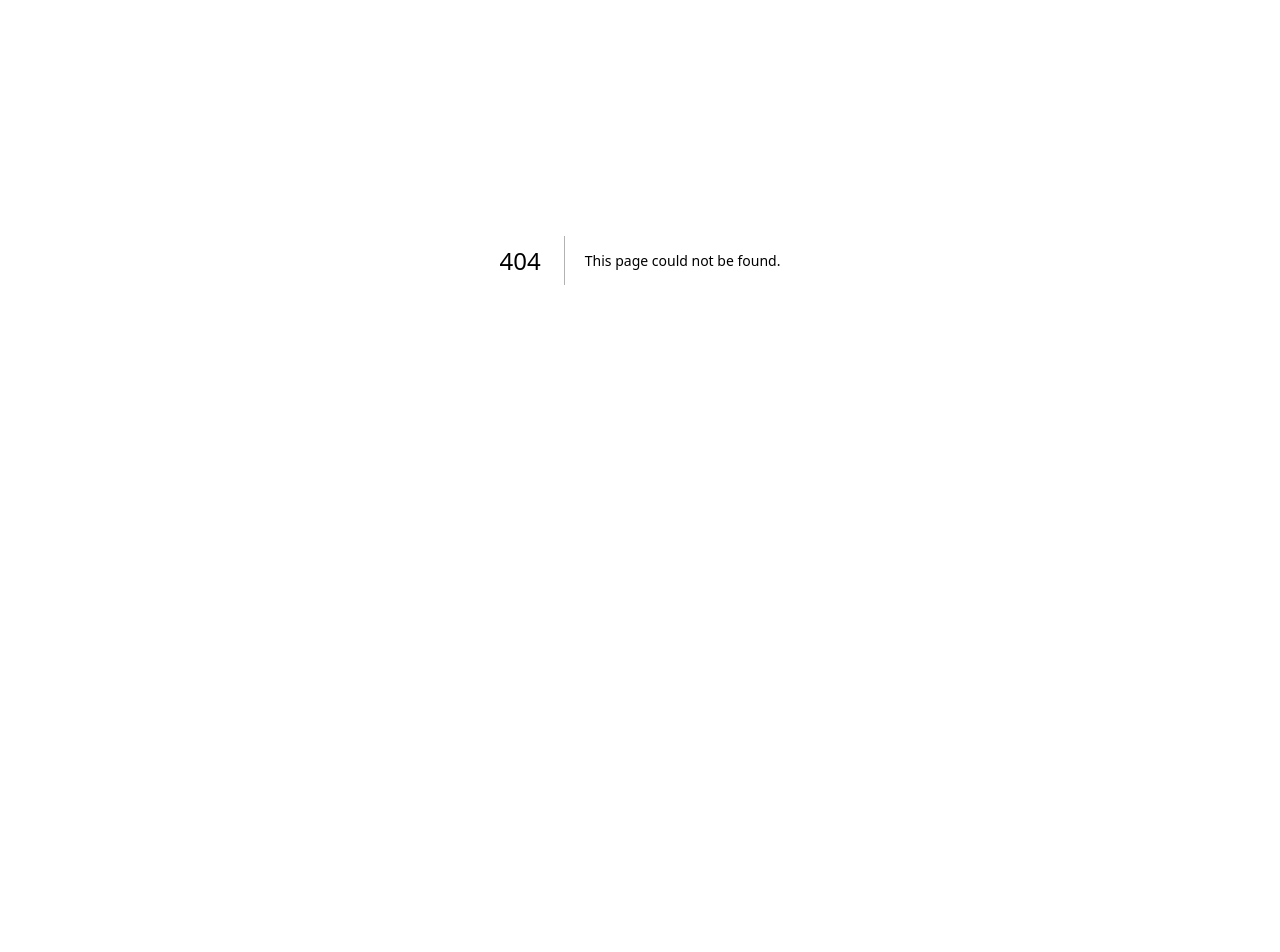
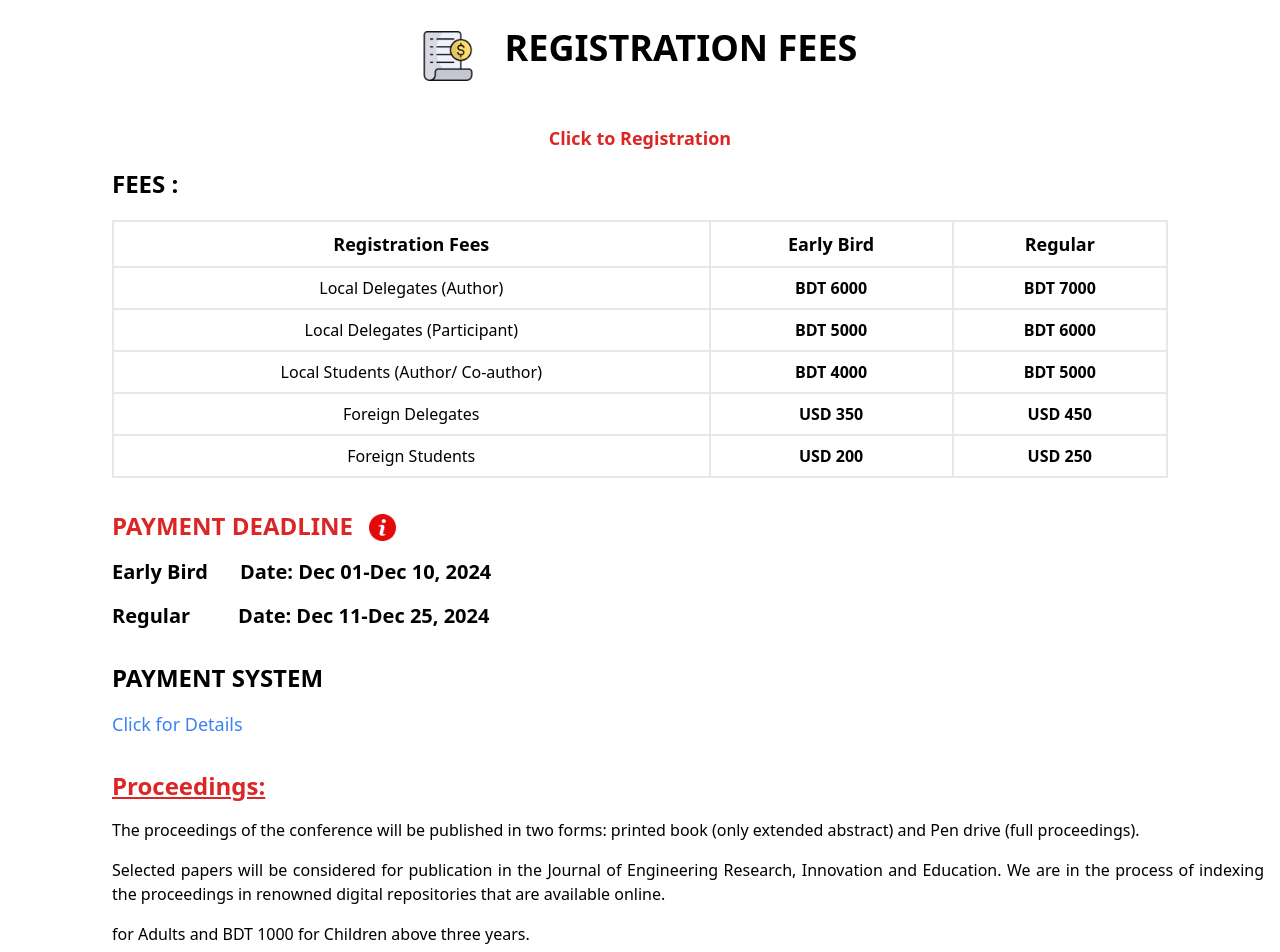
Before and after one commit to Farzine/arces_2024, a Next.js app in the folder client/: page /registration/registrationFees in a window 1280 px wide. Before the commit this address had no page. Shown: the part 140-1092 px from the top of the page. Before the commit the page ends 800 px from the top, so only its background shows below. Built offline with nearby package versions, Linux system fonts and the light colour scheme; no server answers.

Commit message:
registration fees page complete

```diff
--- /dev/null
+++ b/client/src/app/registration/registrationFees/page.tsx
@@ -0,0 +1,135 @@
+"use client"
+
+import Footer from '@/components/Footer';
+import Navbar from '@/components/NavBar';
+import ScrollToTopButton from '@/components/ScrollToTopButton';
+import React from 'react';
+import Image from 'next/image';
+import { useRouter } from 'next/navigation';
+
+const RegistrationFees: React.FC = () => {
+
+    const router = useRouter();
+
+    const handleRegistration = () => {
+        router.push('/registration');
+    }
+
+    return (
+        <div>
+            <Navbar />
+            <div className="container mx-auto px-4 py-8 bg-white mb-10">
+                <div className='flex items-center justify-center mt-14 mb-10'>
+                    <Image
+                        src="/fees.png"
+                        alt="fees icon"
+                        width={50}
+                        height={50}
+                        className=" mr-8"
+                    />
+                    <div>
+                        <h1 className="text-4xl font-bold mb-4 text-center">REGISTRATION FEES</h1>
+                    </div>
+                </div>
+                <p className="text-center text-lg text-red-600 font-semibold mb-4 cursor-pointer hover:underline" onClick={handleRegistration}>
+                    Click to Registration
+                </p>
+
+                    <p className="text-start font-semibold text-2xl ml-24 ">
+                        FEES :
+                    </p>
+                <div className="flex justify-center mb-8 ml-24 mr-24 mt-5">
+                    <table className="min-w-full bg-white border-2 border-gray-400">
+                        <thead className='text-lg'>
+                            <tr>
+                                <th className="py-2 px-4 border-2">Registration Fees</th>
+                                <th className="py-2 px-4 border-2">Early Bird</th>
+                                <th className="py-2 px-4 border-2">Regular</th>
+                            </tr>
+                        </thead>
+                        <tbody className='text-center'>
+                            <tr>
+                                <td className="py-2 px-4 border-2">Local Delegates (Author)</td>
+                                <td className="py-2 px-4 border-2 font-semibold">BDT 6000</td>
+                                <td className="py-2 px-4 border-2 font-semibold">BDT 7000</td>
+                            </tr>
+                            <tr>
+                                <td className="py-2 px-4 border-2">Local Delegates (Participant)</td>
+                                <td className="py-2 px-4 border-2 font-semibold">BDT 5000</td>
+                                <td className="py-2 px-4 border-2 font-semibold">BDT 6000</td>
+                            </tr>
+                            <tr>
+                                <td className="py-2 px-4 border-2">Local Students (Author/ Co-author)</td>
+                                <td className="py-2 px-4 border-2 font-semibold">BDT 4000</td>
+                                <td className="py-2 px-4 border-2 font-semibold">BDT 5000</td>
+                            </tr>
+                            <tr>
+                                <td className="py-2 px-4 border-2">Foreign Delegates</td>
+                                <td className="py-2 px-4 border-2 font-semibold">USD 350</td>
+                                <td className="py-2 px-4 border-2 font-semibold">USD 450</td>
+                            </tr>
+                            <tr>
+                                <td className="py-2 px-4 border-2">Foreign Students</td>
+                                <td className="py-2 px-4 border-2 font-semibold">USD 200</td>
+                                <td className="py-2 px-4 border-2 font-semibold">USD 250</td>
+                            </tr>
+                        </tbody>
+                    </table>
+                </div>
+
+                <div className="mb-8 ml-24">
+                    <div className='flex'>
+                    <h2 className="text-2xl font-bold mb-4 text-red-600">PAYMENT DEADLINE</h2>
+                    <div>
+                    <Image
+                        src="/information-button.png"
+                        alt="information icon"
+                        width={27}
+                        height={27}
+                        className=" ml-4 mt-1"
+                    />
+                    </div>
+                    </div>
+                    <p className="flex items-center mb-4">
+                        <span className="text-xl font-semibold">Early Bird</span>
+                        <span className="ml-8 text-xl  font-semibold">Date: Dec 01-Dec 10, 2024</span>
+                    </p>
+                    <p className="flex items-center">
+                        <span className="text-xl font-semibold">Regular</span>
+                        <span className="ml-12 text-xl font-semibold">Date: Dec 11-Dec 25, 2024</span>
+                    </p>
+                </div>
+
+                <div className="mb-8 ml-24">
+                    <h2 className="text-2xl font-bold mb-4">PAYMENT SYSTEM</h2>
+                    <p className="text-blue-500 cursor-pointer mb-4 hover:underline text-lg">Click for Details</p>
+                </div>
+
+                <div className="mb-8 ml-24">
+                    <h2 className="text-2xl font-bold mb-4 underline text-red-600">Proceedings:</h2>
+                    <p className="mb-4 text-justify">
+                        The proceedings of the conference will be published in two forms: printed book (only extended abstract) and Pen drive (full proceedings).
+                    </p>
+                    <p className="mb-4 text-justify">
+                        Selected papers will be considered for publication in the Journal of Engineering Research, Innovation and Education. We are in the process of indexing the proceedings in renowned digital repositories that are available online.
+                    </p>
+                    <p className="mb-4">for Adults and BDT 1000 for Children above three years.</p>
+                </div>
+
+                <div className="mb-8 ml-24">
+                    <h2 className="text-2xl font-bold mb-4 underline text-red-600">Conference Tour:</h2>
+                    <p className="mb-4">
+                        An attractive tour will be arranged for delegates and accompanying persons to a beautiful location in Sylhet named “SADA PATHOR” in Volagonj.
+                    </p>
+                    <p className="mb-4">
+                        It is adjacent to the Indian border. The location is one-hour traveling distance from the conference venue. Those who want to participate in the tour must register separately paying the required fees: BDT 1500
+                    </p>
+                </div>
+            </div>
+            <ScrollToTopButton />
+            <Footer />
+        </div>
+    );
+};
+
+export default RegistrationFees;
--- a/client/src/components/NavBar.tsx
+++ b/client/src/components/NavBar.tsx
@@ -5,22 +5,19 @@ import { FaAngleDown, FaBars, FaTimes } from "react-icons/fa";
 
 const home = process.env.NEXT_PUBLIC_APP_FRONTEND_URL;
 const tracks = process.env.NEXT_PUBLIC_APP_FRONTEND_URL + "/tracks";
-const submissionUrl =
-  process.env.NEXT_PUBLIC_APP_FRONTEND_URL + "/authors/submission";
-const callForPaperUrl =
-  process.env.NEXT_PUBLIC_APP_FRONTEND_URL + "/authors/callForPaper";
+const submissionUrl = process.env.NEXT_PUBLIC_APP_FRONTEND_URL + "/authors/submission";
+const callForPaperUrl = process.env.NEXT_PUBLIC_APP_FRONTEND_URL + "/authors/callForPaper";
 const conferenceTracks = process.env.NEXT_PUBLIC_APP_FRONTEND_URL + "/tracks";
-const importantDates =
-  process.env.NEXT_PUBLIC_APP_FRONTEND_URL + "/authors/importantDates";
+const importantDates = process.env.NEXT_PUBLIC_APP_FRONTEND_URL + "/authors/importantDates";
 const registration = process.env.NEXT_PUBLIC_APP_FRONTEND_URL + "/registration";
+const registrationFees = process.env.NEXT_PUBLIC_APP_FRONTEND_URL + "/registration/registrationFees";
 const attendee = process.env.NEXT_PUBLIC_APP_FRONTEND_URL + "/attendee";
 const schedule = process.env.NEXT_PUBLIC_APP_FRONTEND_URL + "/schedule";
 const gallery = process.env.NEXT_PUBLIC_APP_FRONTEND_URL + "/gallery";
 const aboutIcerie = process.env.NEXT_PUBLIC_APP_FRONTEND_URL + "/about/icerie";
 const committee = process.env.NEXT_PUBLIC_APP_FRONTEND_URL + "/about/committee";
 const sponsors = process.env.NEXT_PUBLIC_APP_FRONTEND_URL + "/about/sponsors";
-const accommodation =
-  process.env.NEXT_PUBLIC_APP_FRONTEND_URL + "/about/accommodation";
+const accommodation = process.env.NEXT_PUBLIC_APP_FRONTEND_URL + "/about/accommodation";
 const venue = process.env.NEXT_PUBLIC_APP_FRONTEND_URL + "/about/venue";
 const contactUs = process.env.NEXT_PUBLIC_APP_FRONTEND_URL + "/contact";
 
@@ -41,7 +38,7 @@ const navLinks = [
     name: "Registration",
     href: "#registration",
     dropdown: [
-      { name: "Registration", href: `${registration}` },
+      { name: "Registration Fees", href: `${registrationFees}` },
       { name: "Attending", href: `${attendee}` },
     ],
   },
@@ -80,7 +77,7 @@ const Navbar = () => {
   const handleLinkClick = (link: string) => {
     setActiveLink(link);
     setDropdownOpen("");
-    setMenuOpen(false); // Close menu on link click
+    setMenuOpen(false);
   };
 
   const handleMouseEnter = (link: string) => {
@@ -93,7 +90,7 @@ const Navbar = () => {
 
   const handleNavigation = (path: string) => {
     router.push(path);
-    setMenuOpen(false); // Close menu on button click
+    setMenuOpen(false);
   };
 
   const toggleMenu = () => {
```
Also changed, not shown: client/public/fees.png (added), client/public/information-button.png (added).
